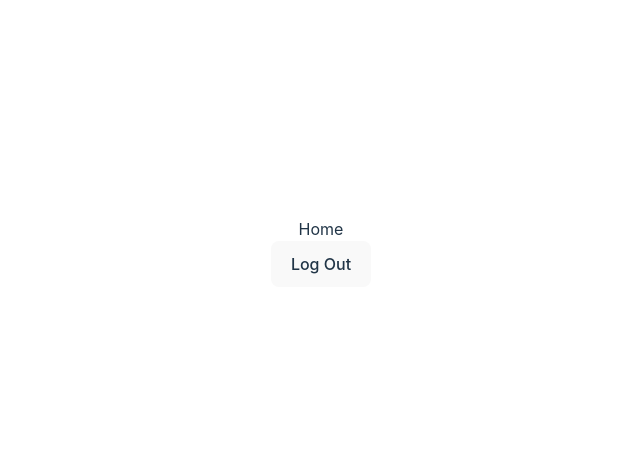
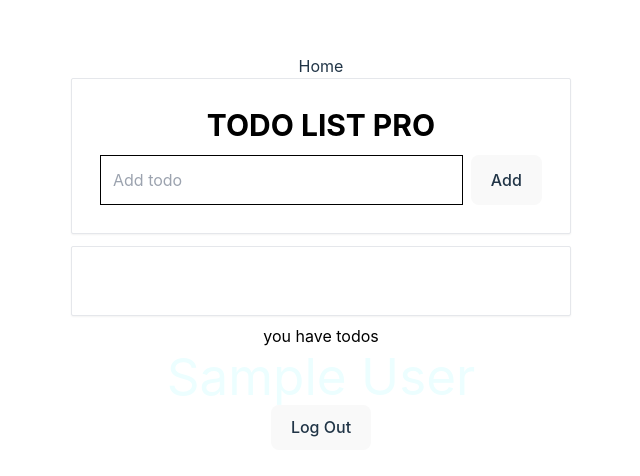
Before and after one commit to developershohan/todo-react-with-auth, a React (Vite) app: page /home in a window 1280 px wide. Shown: the part 148-624 px from the top of the page, without its empty margins (319-959 px from the left). Built offline with nearby package versions, Linux system fonts and the light colour scheme; no server answers; sample sign-in values are in the browser's storage.

Commit message:
added todo add functionality

```diff
--- a/package.json
+++ b/package.json
@@ -15,7 +15,8 @@
     "react": "^18.2.0",
     "react-dom": "^18.2.0",
     "react-icons": "^4.12.0",
-    "react-router-dom": "^6.21.1"
+    "react-router-dom": "^6.21.1",
+    "uid": "^2.0.2"
   },
   "devDependencies": {
     "@types/react": "^18.2.43",
--- a/src/components/Home/Home.jsx
+++ b/src/components/Home/Home.jsx
@@ -1,31 +1,42 @@
 import { onAuthStateChanged, signOut } from 'firebase/auth'
-import  { useContext, useEffect } from 'react'
+import  { useContext, useEffect, useState } from 'react'
 import { auth } from '../../firebase.js'
 import { useNavigate } from "react-router-dom"
 import UserContext from '../../context/UserContext.js'
+import TodoPage from '../TodoPage/TodoPage.jsx'
 
 
 const Home = () => {
-  const navigate = useNavigate()
-  const {input} = useContext(UserContext)
+  const navigate = useNavigate();
+  const { input, setInput } = useContext(UserContext);
+  const [loading, setLoading] = useState(true);
   useEffect(() => {
-    auth.onAuthStateChanged((user)=>{
+    const unsubscribe = onAuthStateChanged(auth, (user) => {
       if (!user) {
-        navigate("/login")
+        navigate('/login');
+      } else {
+        setInput((prevInput) => ({ ...prevInput, username: user.displayName  }));
       }
-    })
+      setLoading(false);
+    });
 
-  }, [])
+    return () => unsubscribe();
+  }, [navigate, setInput]);
 
 
-  const handleLogout = ()=>{
-    signOut(auth).then(()=>{
-      navigate("/login")
-    }).catch(err => {err.message})
+  const handleLogout = () => {
+    signOut(auth).then(() => {
+      navigate('/login');
+    });
+  };
+
+  if (loading) {
+    // You might want to show a loading indicator while waiting for authentication state
+    return <div>Loading...</div>;
   }
-
   return (
     <div>Home
+      <TodoPage/>
       <h1 className=' text-cyan-50 '>{input.username}</h1>
     <button onClick={handleLogout}>Log Out</button>
 
--- a/src/components/Register/Register.jsx
+++ b/src/components/Register/Register.jsx
@@ -1,4 +1,4 @@
-import { createUserWithEmailAndPassword } from "firebase/auth"
+import { createUserWithEmailAndPassword, updateProfile } from "firebase/auth"
 
 import { auth } from "../../firebase.js"
 import { useNavigate, Link } from "react-router-dom"
@@ -9,6 +9,7 @@ import { useContext } from "react"
 const Register = () => {
     const navigate = useNavigate()
 
+
     const { input, setInput } = useContext(UserContext)
     const handleInputChange = (e) => {
         setInput((prevState) => ({
@@ -16,13 +17,22 @@ const Register = () => {
             [e.target.name]: e.target.value
         }))
     }
-    const handleSubmit = (e) => {
-        e.preventDefault()
-        createUserWithEmailAndPassword(auth, input.email, input.password).then(() => {
-            navigate("/login")
-        }).catch(err => console.log(err.massage))
+    const handleSubmit = async (e) => {
+        e.preventDefault();
 
-    }
+        try {
+          const userCredential = await createUserWithEmailAndPassword(auth, input.email, input.password);
+
+          // Set the display name after user registration
+          await updateProfile(userCredential.user, {
+            displayName: input.username,
+          });
+
+          navigate('/login');
+        } catch (error) {
+          console.log(error.message);
+        }
+      };
 
     return (
         <div>
--- a/src/components/TodoPage/TodoPage.jsx
+++ b/src/components/TodoPage/TodoPage.jsx
@@ -1,61 +1,42 @@
-// import { addDoc, collection, doc, onSnapshot, updateDoc } from 'firebase/firestore'
-import { addDoc, collection, onSnapshot } from 'firebase/firestore'
-import  { useEffect, useState } from 'react'
-import { db } from '../../firebase'
-import { query } from 'firebase/database'
+import { ref, set } from "firebase/database"
+import { useState } from "react"
+import { uid } from "uid"
+import { auth, db } from "../../firebase"
+
 
 const TodoPage = () => {
-    const [todos, setTodos] = useState([])
-    const [input, setInput] = useState('')
 
+  // const [input, setInput] = useState("")
+  const [todo, setTodo] = useState("")
 
+  const createTodo = (e) => {
+e.preventDefault()
+    const todoId = uid(); // Generate a unique ID for the todo
+    set(ref(db, `todos/${auth.currentUser.uid}/${todoId}`), {
+      todo,
+      uid: todoId,
+    })
+    setTodo("")
+
+  }
 
 
 
   // create todo
 
-    const createTodo = async (e) => {
-      e.preventDefault()
 
-      if (input === '') {
-        alert('Fields cannot be empty')
-        return
-      }
-      await addDoc(collection(db, "todos"), {
-        text: input,
-        completed: false
-      });
-      setInput('')
 
-    }
+
   // get todo from firebase
 
-    useEffect(() => {
-      const q = query(collection(db, 'todos'))
 
-      const unsubscribe = onSnapshot(q, (querySnapshot) => {
-        let todosArr = []
-        querySnapshot.forEach((doc) => {
-          todosArr.push({ ...doc.data(), id: doc.id })
-        })
-        setTodos(todosArr)
-      })
-      return () => unsubscribe()
-
-    }, [])
 
   // update todo
-    // const toggleComplete = async (todo) => {
-    //   await updateDoc(doc(db, 'todos', todo.id), {
-    //     completed: !todo.completed
-    //   })
-    // }
+
 
   // delete todo
 
-    // const deletetodo = async ( id) =>{
-    //   await deleteDoc(doc(db,'todos',id))
-    // }
+
 
   return (
     <>
@@ -66,8 +47,8 @@ const TodoPage = () => {
             <h1 className="text-3xl text-black font-bold uppercase">Todo list pro</h1>
           </div>
           <div className="todo-body ">
-              <form onSubmit={createTodo} className=' flex gap-2 '>
-                <input value={input} onChange={(e => setInput(e.target.value))} type="text" placeholder='Add todo' className=' w-full p-3 bg-transparent text-black border border-black' />
+            <form onSubmit={(e)=> createTodo(e) } className=' flex gap-2 '>
+              <input value={todo} onChange={(e => setTodo(e.target.value))} type="text" placeholder='Add todo' className=' w-full p-3 bg-transparent text-black border border-black' />
               <button>Add</button>
             </form>
           </div>
@@ -77,16 +58,13 @@ const TodoPage = () => {
           <div className="todo-header mb-3">
             <ul className=' flex flex-col gap-2'>
 
-                {/* {todos.map((todo, index) => (
-                  <Todo key={index} todo={todo} toggleComplete={toggleComplete} deletetodo={deletetodo}/>
-                ))} */}
             </ul>
           </div>
 
 
         </div>
         <div className="todo-count text-black mt-2">
-            <p> you have {todos.length} todos</p>
+          <p> you have  todos</p>
         </div>
       </div>
     </>
```
Also changed, not shown: 1 other file (tests, documents, lock files or other folders). Lines whose indentation alone changed are shown as unchanged.
